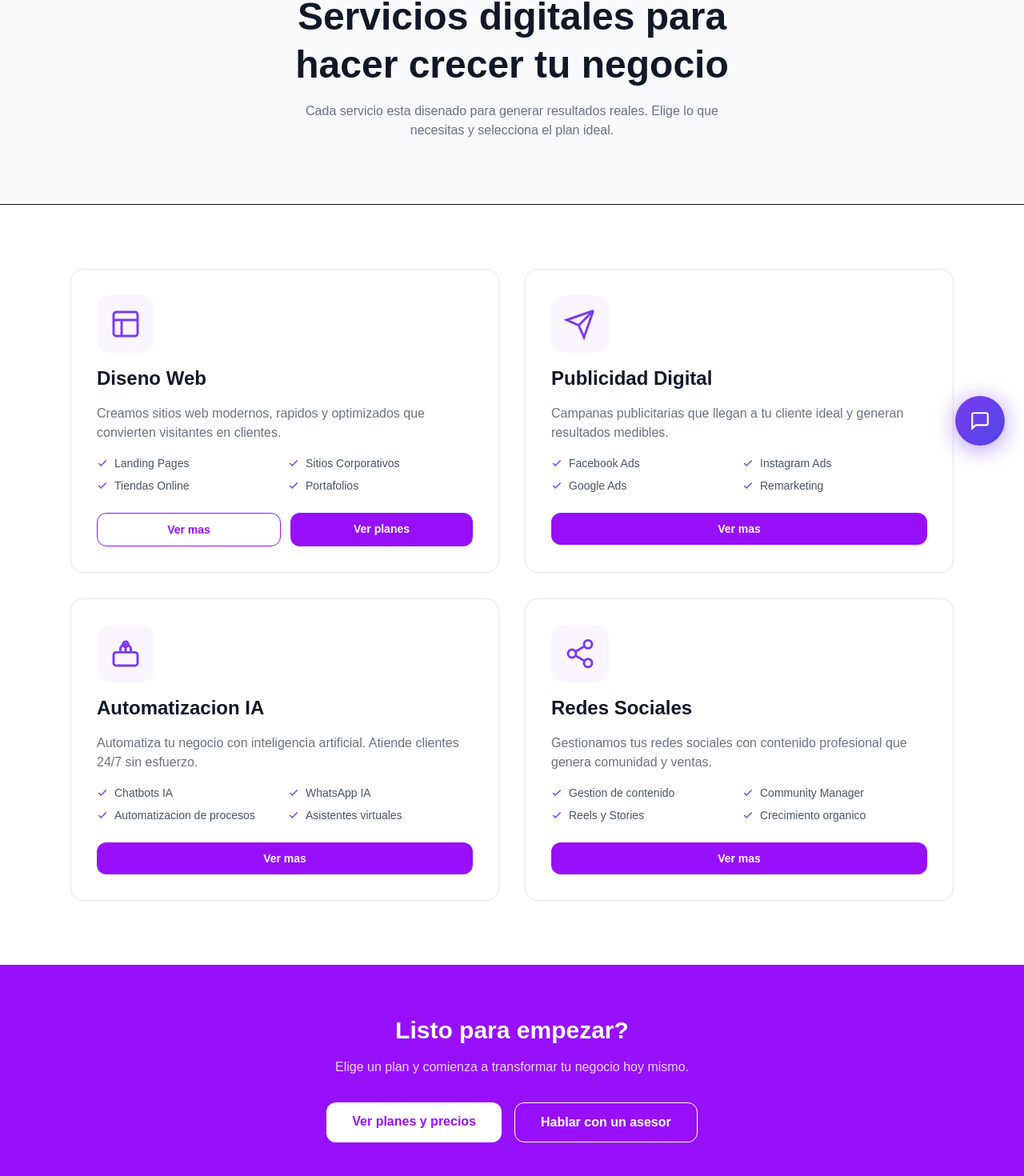
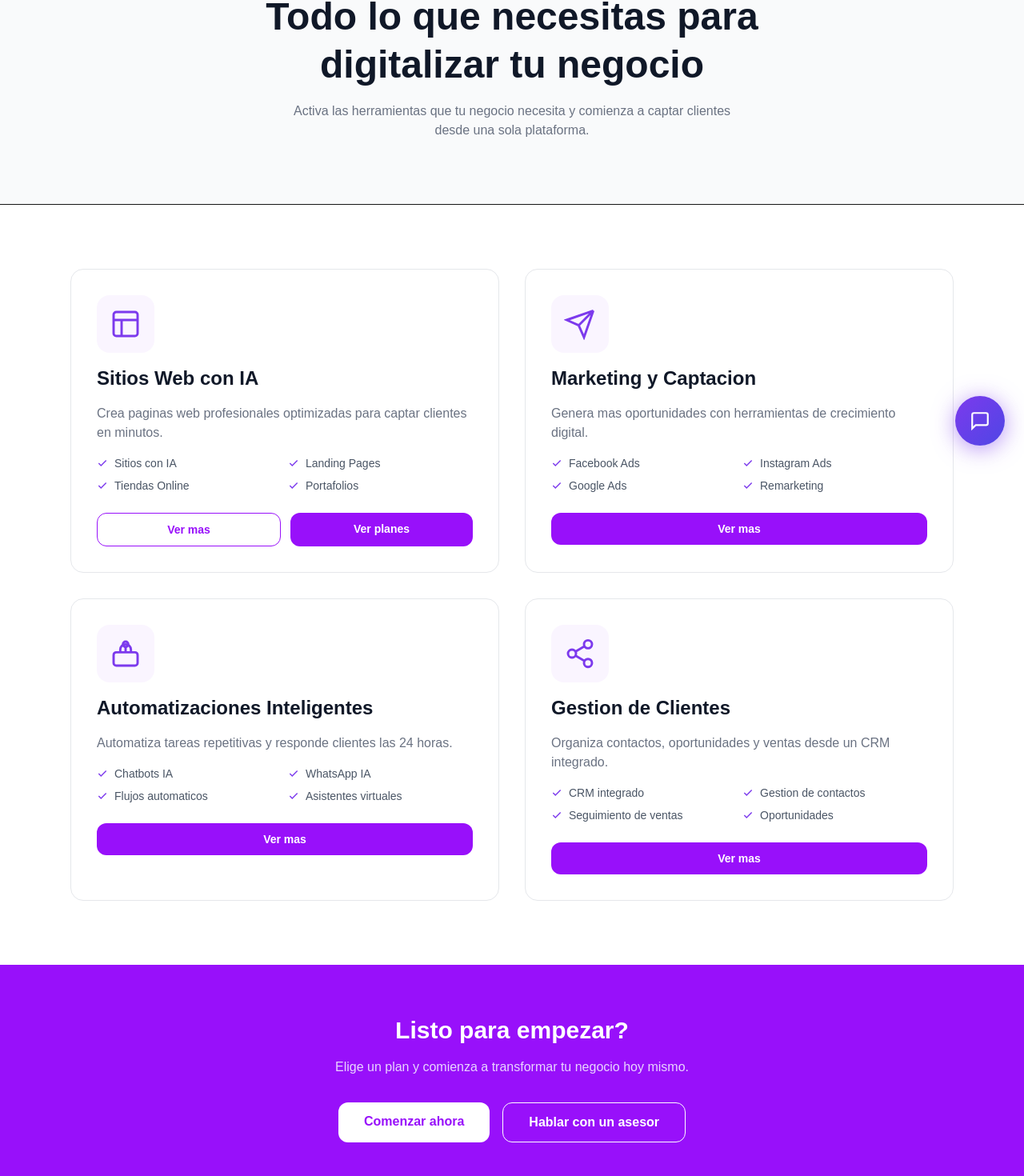
Before and after one commit to dsmmarket307/dms-digital-media-studio, a Next.js app: page /servicios in a window 1280 px wide. Shown: the part 219-1689 px from the top of the page at 80% size. Built offline with nearby package versions, Linux system fonts and the light colour scheme.

Commit message:
fix: actualizar textos servicios a posicionamiento SaaS

```diff
--- a/app/servicios/page.tsx
+++ b/app/servicios/page.tsx
@@ -4,9 +4,9 @@ import Image from "next/image";
 const SERVICIOS = [
   {
     slug: "diseno-web",
-    title: "Diseno Web",
-    desc: "Creamos sitios web modernos, rapidos y optimizados que convierten visitantes en clientes.",
-    items: ["Landing Pages", "Sitios Corporativos", "Tiendas Online", "Portafolios"],
+    title: "Sitios Web con IA",
+    desc: "Crea paginas web profesionales optimizadas para captar clientes en minutos.",
+    items: ["Sitios con IA", "Landing Pages", "Tiendas Online", "Portafolios"],
     icon: (
       <svg width="40" height="40" viewBox="0 0 24 24" fill="none" stroke="#7c3aed" strokeWidth="1.75">
         <rect x="3" y="3" width="18" height="18" rx="2"/><path d="M3 9h18M9 21V9"/>
@@ -15,8 +15,8 @@ const SERVICIOS = [
   },
   {
     slug: "publicidad-digital",
-    title: "Publicidad Digital",
-    desc: "Campanas publicitarias que llegan a tu cliente ideal y generan resultados medibles.",
+    title: "Marketing y Captacion",
+    desc: "Genera mas oportunidades con herramientas de crecimiento digital.",
     items: ["Facebook Ads", "Instagram Ads", "Google Ads", "Remarketing"],
     icon: (
       <svg width="40" height="40" viewBox="0 0 24 24" fill="none" stroke="#7c3aed" strokeWidth="1.75">
@@ -26,9 +26,9 @@ const SERVICIOS = [
   },
   {
     slug: "automatizacion-ia",
-    title: "Automatizacion IA",
-    desc: "Automatiza tu negocio con inteligencia artificial. Atiende clientes 24/7 sin esfuerzo.",
-    items: ["Chatbots IA", "WhatsApp IA", "Automatizacion de procesos", "Asistentes virtuales"],
+    title: "Automatizaciones Inteligentes",
+    desc: "Automatiza tareas repetitivas y responde clientes las 24 horas.",
+    items: ["Chatbots IA", "WhatsApp IA", "Flujos automaticos", "Asistentes virtuales"],
     icon: (
       <svg width="40" height="40" viewBox="0 0 24 24" fill="none" stroke="#7c3aed" strokeWidth="1.75">
         <rect x="3" y="11" width="18" height="10" rx="2"/><path d="M12 11V7"/><circle cx="12" cy="5" r="2"/><path d="M8 11V9a4 4 0 0 1 8 0v2"/>
@@ -37,9 +37,9 @@ const SERVICIOS = [
   },
   {
     slug: "redes-sociales",
-    title: "Redes Sociales",
-    desc: "Gestionamos tus redes sociales con contenido profesional que genera comunidad y ventas.",
-    items: ["Gestion de contenido", "Community Manager", "Reels y Stories", "Crecimiento organico"],
+    title: "Gestion de Clientes",
+    desc: "Organiza contactos, oportunidades y ventas desde un CRM integrado.",
+    items: ["CRM integrado", "Gestion de contactos", "Seguimiento de ventas", "Oportunidades"],
     icon: (
       <svg width="40" height="40" viewBox="0 0 24 24" fill="none" stroke="#7c3aed" strokeWidth="1.75">
         <circle cx="18" cy="5" r="3"/><circle cx="6" cy="12" r="3"/><circle cx="18" cy="19" r="3"/>
@@ -72,10 +72,10 @@ export default function ServiciosPage() {
       <section className="text-center px-6 py-20 bg-gray-50 border-b">
         <p className="text-sm font-semibold text-purple-600 uppercase tracking-widest mb-3">Lo que hacemos</p>
         <h1 className="text-4xl md:text-5xl font-bold text-gray-900 max-w-2xl mx-auto leading-tight">
-          Servicios digitales para hacer crecer tu negocio
+          Todo lo que necesitas para digitalizar tu negocio
         </h1>
         <p className="text-gray-500 mt-4 max-w-xl mx-auto">
-          Cada servicio esta disenado para generar resultados reales. Elige lo que necesitas y selecciona el plan ideal.
+          Activa las herramientas que tu negocio necesita y comienza a captar clientes desde una sola plataforma.
         </p>
       </section>
 
@@ -114,7 +114,7 @@ export default function ServiciosPage() {
         <p className="text-purple-200 mb-8 max-w-xl mx-auto">Elige un plan y comienza a transformar tu negocio hoy mismo.</p>
         <div className="flex flex-col md:flex-row gap-4 justify-center">
           <Link href="/planes" className="bg-white text-purple-600 px-8 py-3 rounded-xl font-semibold hover:bg-purple-50 transition-colors">
-            Ver planes y precios
+            Comenzar ahora
           </Link>
           <Link href="/#contacto" className="border border-white text-white px-8 py-3 rounded-xl font-semibold hover:bg-purple-700 transition-colors">
             Hablar con un asesor
```
